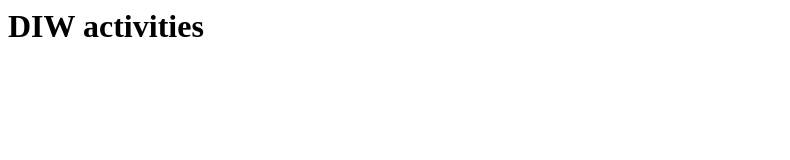
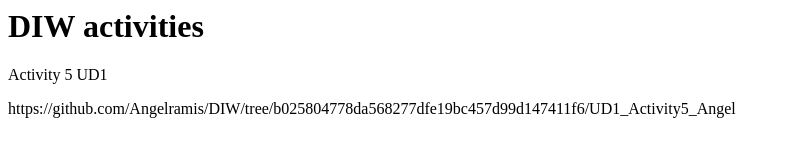
Before and after one commit to Angelramis/DIW_activities, a plain HTML site: page index.html in a window 1280 px wide. Shown: the whole page, without its empty margins (0-790 px from the left). Drawn offline with Linux system fonts and the light colour scheme.

Commit message:
act1 index.html

```diff
--- a/index.html
+++ b/index.html
@@ -1,6 +1,8 @@
 <html>
 <body>
 <h1> DIW activities </h1>
+<p>Activity 5 UD1</p>
+<p>https://github.com/Angelramis/DIW/tree/b025804778da568277dfe19bc457d99d147411f6/UD1_Activity5_Angel</p>
 
 </body>
 </html>
```
